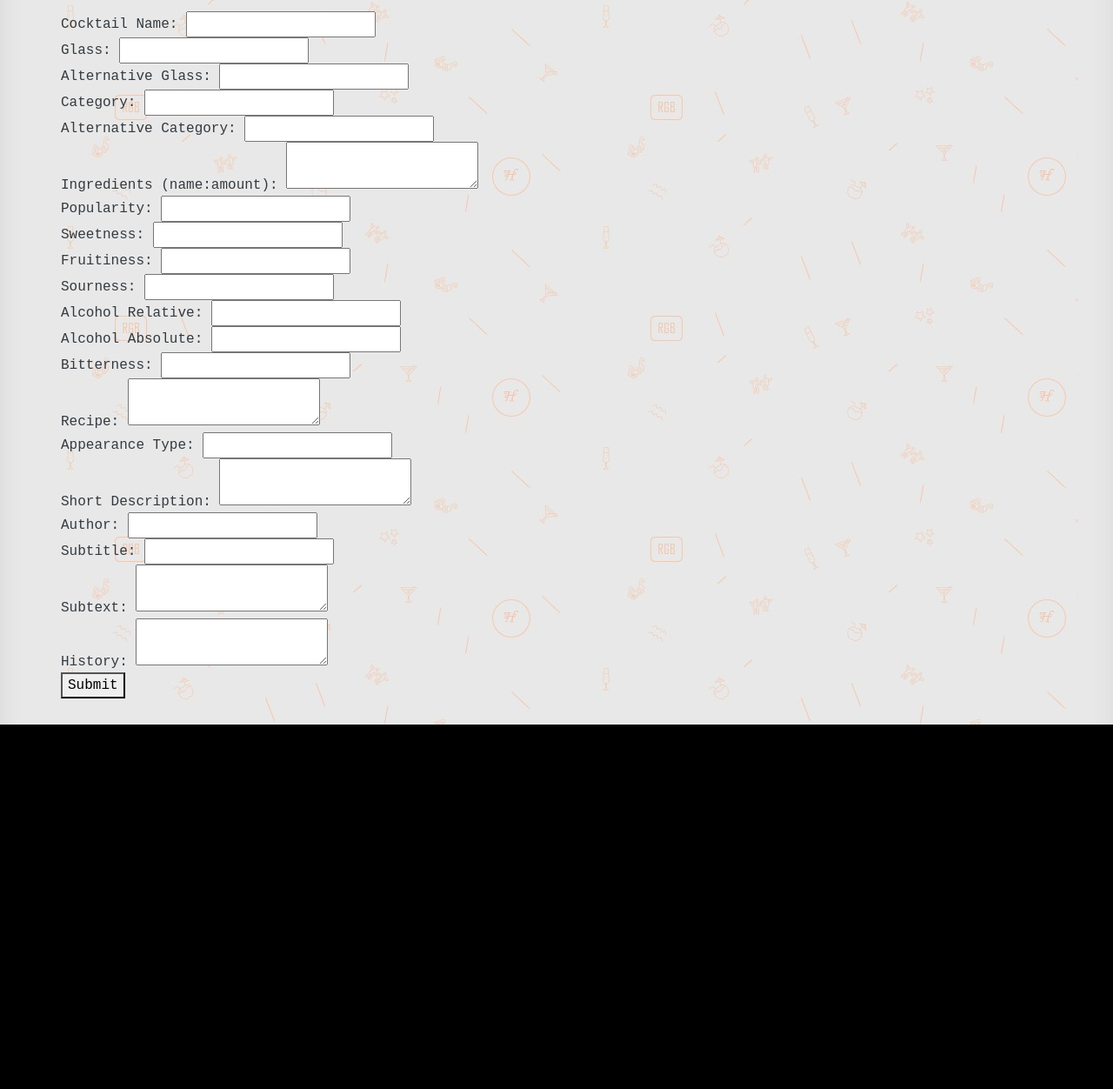
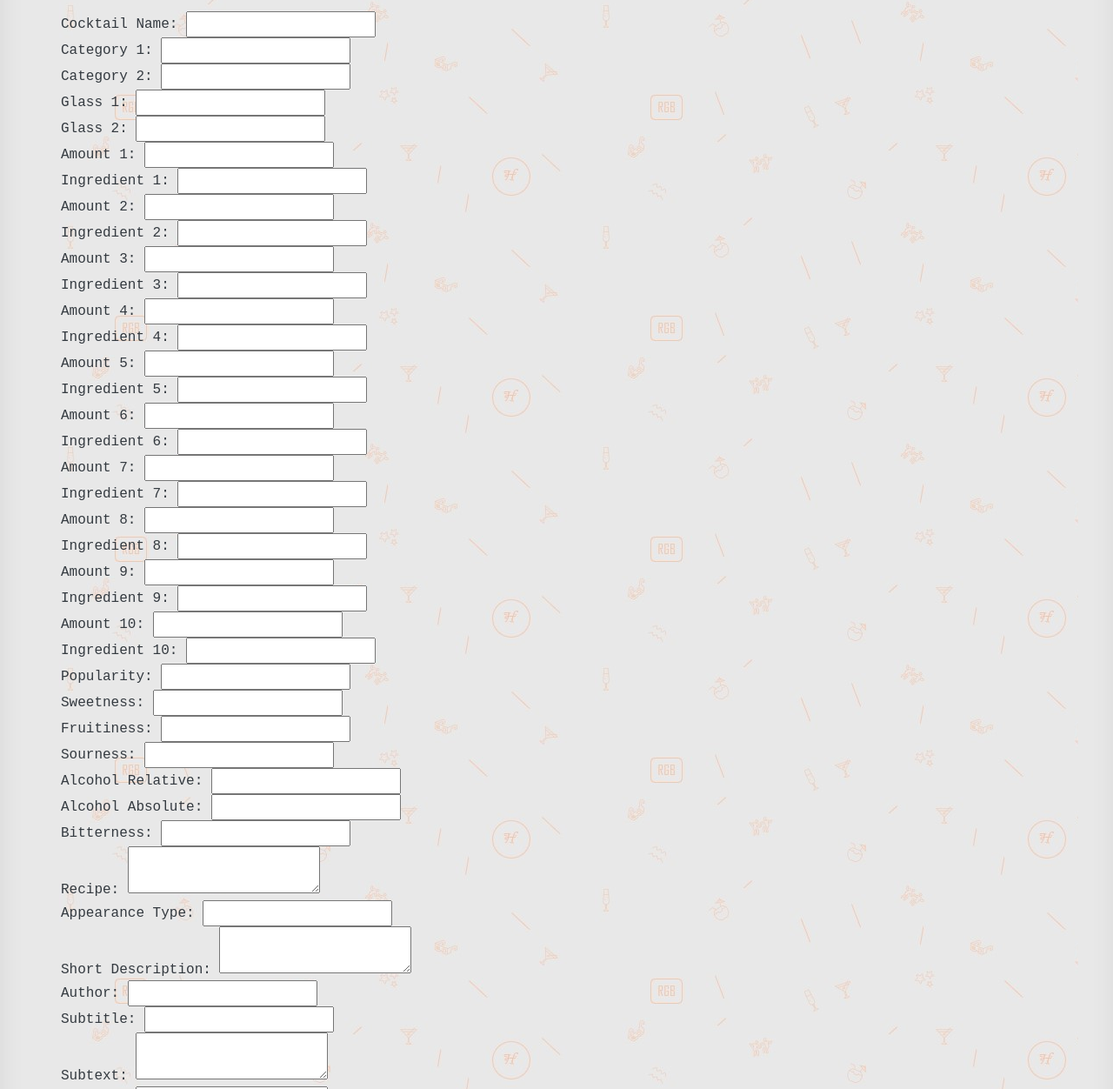
Before and after one commit to smecholl/hollebar, a plain HTML site: page deincocktail.html in a window 1280 px wide. Shown: the part 196-1448 px from the top of the page at 87% size. Before the commit the page ends 1029 px from the top, so only its background shows below. Drawn offline with nearby package versions, Linux system fonts and the light colour scheme.

Commit message:
Add files via upload

```diff
--- a/deincocktail.html
+++ b/deincocktail.html
@@ -21,84 +21,160 @@
             <h1>Submit a Cocktail</h1>
             <form id="cocktail-form" action="https://script.google.com/macros/s/AKfycbwDwdyyYbS6x6hu61klTy6DY_uTRAuVtqNxPcI2IPrtq5QOJ0iHYfvd48K1Af6puflx/exec" method="post">
                 <div>
-                    <label for="name">Cocktail Name:</label>
-                    <input type="text" id="name" name="name" required>
+                    <label for="Cocktails">Cocktail Name:</label>
+                    <input type="text" id="Cocktails" name="Cocktails" required>
                 </div>
                 <div>
-                    <label for="glass">Glass:</label>
-                    <input type="text" id="glass" name="glass">
+                    <label for="Kategorie1">Category 1:</label>
+                    <input type="text" id="Kategorie1" name="Kategorie 1">
                 </div>
                 <div>
-                    <label for="alternative_glass">Alternative Glass:</label>
-                    <input type="text" id="alternative_glass" name="alternative_glass">
+                    <label for="Kategorie2">Category 2:</label>
+                    <input type="text" id="Kategorie2" name="Kategorie 2">
                 </div>
                 <div>
-                    <label for="category">Category:</label>
-                    <input type="text" id="category" name="category">
+                    <label for="Glas1">Glass 1:</label>
+                    <input type="text" id="Glas1" name="Glas 1">
                 </div>
                 <div>
-                    <label for="alternative_category">Alternative Category:</label>
-                    <input type="text" id="alternative_category" name="alternative_category">
+                    <label for="Glas2">Glass 2:</label>
+                    <input type="text" id="Glas2" name="Glas 2">
                 </div>
                 <div>
-                    <label for="ingredients">Ingredients (name:amount):</label>
-                    <textarea id="ingredients" name="ingredients"></textarea>
+                    <label for="Menge1">Amount 1:</label>
+                    <input type="text" id="Menge1" name="Menge1">
                 </div>
                 <div>
-                    <label for="popularity">Popularity:</label>
-                    <input type="number" id="popularity" name="popularity">
+                    <label for="Zutat1">Ingredient 1:</label>
+                    <input type="text" id="Zutat1" name="Zutat 1">
                 </div>
                 <div>
-                    <label for="sweetness">Sweetness:</label>
-                    <input type="number" id="sweetness" name="sweetness">
+                    <label for="Menge2">Amount 2:</label>
+                    <input type="text" id="Menge2" name="Menge2">
                 </div>
                 <div>
-                    <label for="fruitiness">Fruitiness:</label>
-                    <input type="number" id="fruitiness" name="fruitiness">
+                    <label for="Zutat2">Ingredient 2:</label>
+                    <input type="text" id="Zutat2" name="Zutat 2">
                 </div>
                 <div>
-                    <label for="sourness">Sourness:</label>
-                    <input type="number" id="sourness" name="sourness">
+                    <label for="Menge3">Amount 3:</label>
+                    <input type="text" id="Menge3" name="Menge3">
                 </div>
                 <div>
-                    <label for="alcohol_relative">Alcohol Relative:</label>
-                    <input type="number" id="alcohol_relative" name="alcohol_relative">
+                    <label for="Zutat3">Ingredient 3:</label>
+                    <input type="text" id="Zutat3" name="Zutat 3">
                 </div>
                 <div>
-                    <label for="alcohol_absolute">Alcohol Absolute:</label>
-                    <input type="number" id="alcohol_absolute" name="alcohol_absolute">
+                    <label for="Menge4">Amount 4:</label>
+                    <input type="text" id="Menge4" name="Menge4">
                 </div>
                 <div>
-                    <label for="bitterness">Bitterness:</label>
-                    <input type="number" id="bitterness" name="bitterness">
+                    <label for="Zutat4">Ingredient 4:</label>
+                    <input type="text" id="Zutat4" name="Zutat 4">
                 </div>
                 <div>
-                    <label for="recipe">Recipe:</label>
-                    <textarea id="recipe" name="recipe"></textarea>
+                    <label for="Menge5">Amount 5:</label>
+                    <input type="text" id="Menge5" name="Menge5">
                 </div>
                 <div>
-                    <label for="appearance_type">Appearance Type:</label>
-                    <input type="text" id="appearance_type" name="appearance_type">
+                    <label for="Zutat5">Ingredient 5:</label>
+                    <input type="text" id="Zutat5" name="Zutat 5">
                 </div>
                 <div>
-                    <label for="short_description">Short Description:</label>
-                    <textarea id="short_description" name="short_description"></textarea>
+                    <label for="Menge6">Amount 6:</label>
+                    <input type="text" id="Menge6" name="Menge6">
                 </div>
                 <div>
-                    <label for="author">Author:</label>
-                    <input type="text" id="author" name="author">
+                    <label for="Zutat6">Ingredient 6:</label>
+                    <input type="text" id="Zutat6" name="Zutat 6">
                 </div>
                 <div>
-                    <label for="subtitle">Subtitle:</label>
-                    <input type="text" id="subtitle" name="subtitle">
+                    <label for="Menge7">Amount 7:</label>
+                    <input type="text" id="Menge7" name="Menge7">
                 </div>
                 <div>
-                    <label for="subtext">Subtext:</label>
-                    <textarea id="subtext" name="subtext"></textarea>
+                    <label for="Zutat7">Ingredient 7:</label>
+                    <input type="text" id="Zutat7" name="Zutat 7">
                 </div>
                 <div>
-                    <label for="history">History:</label>
-                    <textarea id="history" name="history"></textarea>
+                    <label for="Menge8">Amount 8:</label>
+                    <input type="text" id="Menge8" name="Menge8">
+                </div>
+                <div>
+                    <label for="Zutat8">Ingredient 8:</label>
+                    <input type="text" id="Zutat8" name="Zutat 8">
+                </div>
+                <div>
+                    <label for="Menge9">Amount 9:</label>
+                    <input type="text" id="Menge9" name="Menge9">
+                </div>
+                <div>
+                    <label for="Zutat9">Ingredient 9:</label>
+                    <input type="text" id="Zutat9" name="Zutat 9">
+                </div>
+                <div>
+                    <label for="Menge10">Amount 10:</label>
+                    <input type="text" id="Menge10" name="Menge10">
+                </div>
+                <div>
+                    <label for="Zutat10">Ingredient 10:</label>
+                    <input type="text" id="Zutat10" name="Zutat 10">
+                </div>
+                <div>
+                    <label for="Bekanntheit">Popularity:</label>
+                    <input type="number" id="Bekanntheit" name="Bekanntheit">
+                </div>
+                <div>
+                    <label for="Süße">Sweetness:</label>
+                    <input type="number" id="Süße" name="Süße">
+                </div>
+                <div>
+                    <label for="Fruchtigkeit">Fruitiness:</label>
+                    <input type="number" id="Fruchtigkeit" name="Fruchtigkeit">
+                </div>
+                <div>
+                    <label for="Säure">Sourness:</label>
+                    <input type="number" id="Säure" name="Säure">
+                </div>
+                <div>
+                    <label for="AlkoholRelative">Alcohol Relative:</label>
+                    <input type="number" id="AlkoholRelative" name="Alkohol-%">
+                </div>
+                <div>
+                    <label for="AlkoholAbsolute">Alcohol Absolute:</label>
+                    <input type="number" id="AlkoholAbsolute" name="Alkohol abs.">
+                </div>
+                <div>
+                    <label for="Bitterkeit">Bitterness:</label>
+                    <input type="number" id="Bitterkeit" name="Bitterkeit">
+                </div>
+                <div>
+                    <label for="Zubereitung">Recipe:</label>
+                    <textarea id="Zubereitung" name="Zubereitung"></textarea>
+                </div>
+                <div>
+                    <label for="Zustand">Appearance Type:</label>
+                    <input type="text" id="Zustand" name="Zustand">
+                </div>
+                <div>
+                    <label for="Kurzbeschreibung">Short Description:</label>
+                    <textarea id="Kurzbeschreibung" name="Kurzbeschreibung"></textarea>
+                </div>
+                <div>
+                    <label for="Autor">Author:</label>
+                    <input type="text" id="Autor" name="Autor">
+                </div>
+                <div>
+                    <label for="SubkapitelÜberschrift">Subtitle:</label>
+                    <input type="text" id="SubkapitelÜberschrift" name="Subkapitel Überschrift">
+                </div>
+                <div>
+                    <label for="Subtext">Subtext:</label>
+                    <textarea id="Subtext" name="Subtext"></textarea>
+                </div>
+                <div>
+                    <label for="Historisches">History:</label>
+                    <textarea id="Historisches" name="Historisches"></textarea>
                 </div>
                 <button type="submit">Submit</button>
             </form>
```
